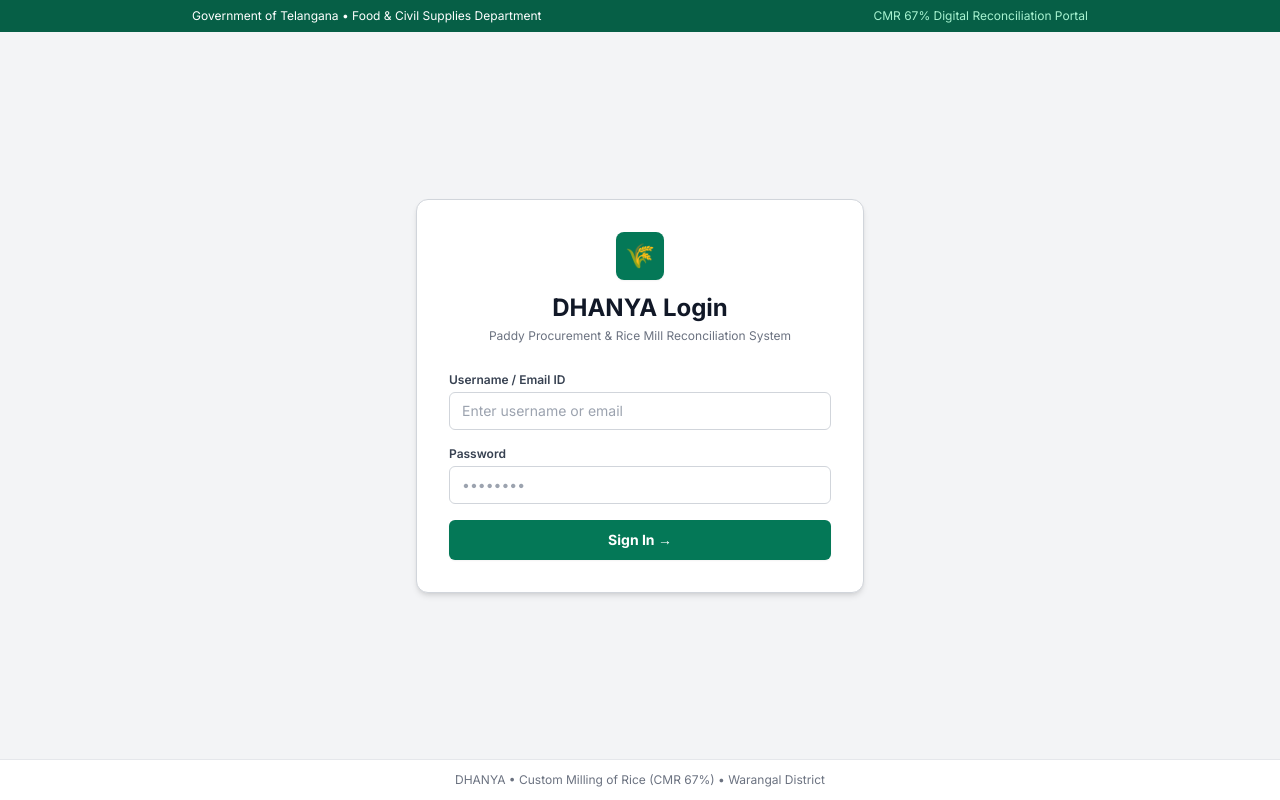
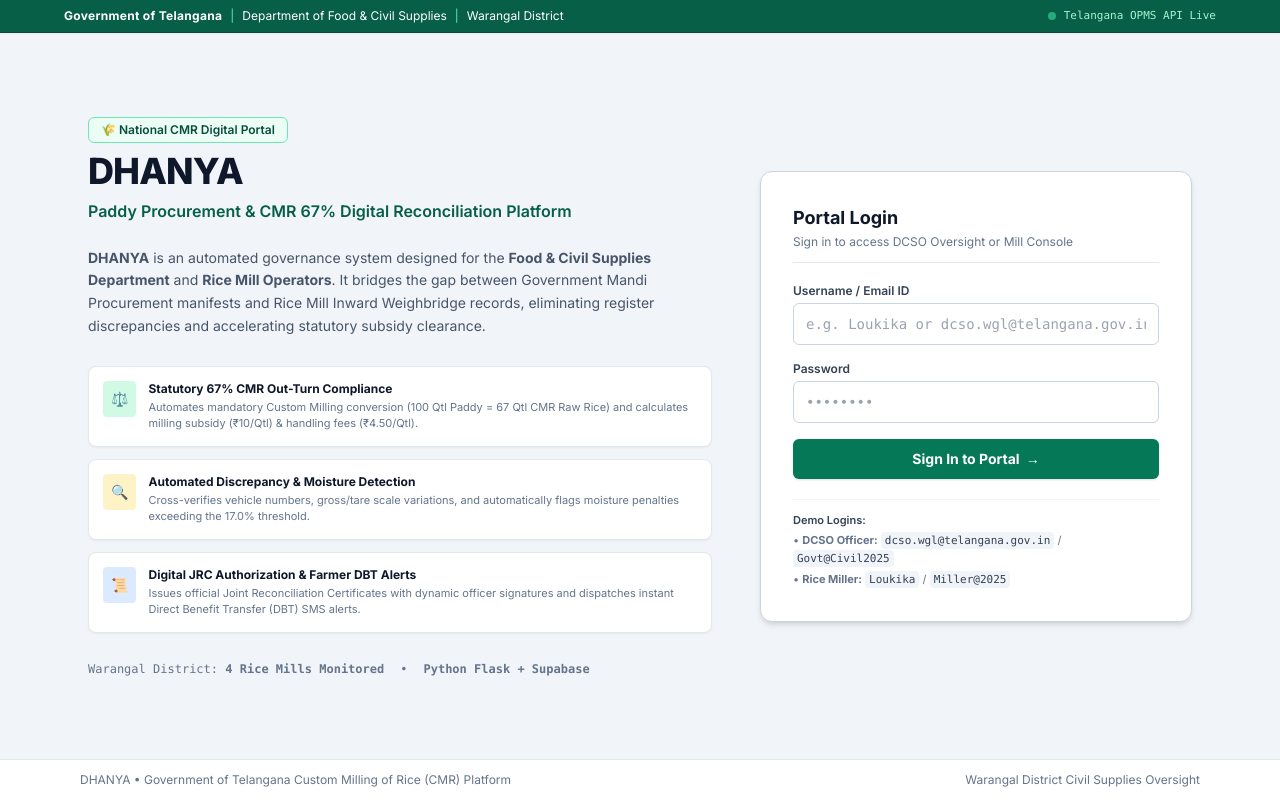
Before and after one commit to loukikamalla/Mini-Hackathon, a Flask app: page / in a window 1280 px wide. Run offline with Flask 3, Linux system fonts and the light colour scheme; some libraries are stand-ins or nearby versions.

Commit message:
Highlight DHANYA system details and statutory highlights alongside clean portal login

```diff
--- a/flask_backend/templates/landing.html
+++ b/flask_backend/templates/landing.html
@@ -3,63 +3,140 @@
 <head>
   <meta charset="UTF-8">
   <meta name="viewport" content="width=device-width, initial-scale=1.0">
-  <title>DHANYA - Portal Login</title>
+  <title>DHANYA - CMR 67% Digital Reconciliation Portal</title>
   <script src="https://cdn.tailwindcss.com"></script>
-  <link href="https://fonts.googleapis.com/css2?family=Inter:wght@400;500;600;700&display=swap" rel="stylesheet">
+  <link href="https://fonts.googleapis.com/css2?family=Inter:wght@400;500;600;700;800&display=swap" rel="stylesheet">
   <style>
     body { font-family: 'Inter', sans-serif; }
   </style>
 </head>
-<body class="bg-gray-100 text-gray-800 min-h-screen flex flex-col justify-between antialiased">
+<body class="bg-slate-100 text-slate-800 min-h-screen flex flex-col justify-between antialiased">
 
-  <!-- Top Simple Bar -->
-  <div class="bg-emerald-800 text-white text-xs py-2 px-4 text-center sm:text-left">
-    <div class="max-w-4xl mx-auto flex items-center justify-between">
-      <span>Government of Telangana • Food & Civil Supplies Department</span>
-      <span class="hidden sm:inline text-emerald-200">CMR 67% Digital Reconciliation Portal</span>
+  <!-- TOP GOVT STRIP -->
+  <div class="bg-emerald-800 text-white text-xs py-2 px-4 sm:px-8 border-b border-emerald-900 shadow-sm">
+    <div class="max-w-6xl mx-auto flex flex-col sm:flex-row items-center justify-between gap-1">
+      <div class="flex items-center gap-2">
+        <span class="font-bold tracking-wide">Government of Telangana</span>
+        <span class="text-emerald-300">|</span>
+        <span>Department of Food & Civil Supplies</span>
+        <span class="text-emerald-300">|</span>
+        <span>Warangal District</span>
+      </div>
+      <div class="flex items-center gap-2 font-mono text-[11px] text-emerald-200">
+        <span class="w-2 h-2 rounded-full bg-emerald-400 animate-pulse"></span>
+        <span>Telangana OPMS API Live</span>
+      </div>
     </div>
   </div>
 
-  <!-- Centered Login Box -->
-  <main class="flex-1 flex items-center justify-center p-4">
-    <div class="bg-white border border-gray-300 w-full max-w-md rounded-xl p-8 shadow-md space-y-6">
+  <!-- MAIN CONTAINER (SPLIT SCREEN: ABOUT DHANYA ON LEFT, LOGIN ON RIGHT) -->
+  <main class="max-w-6xl mx-auto px-4 sm:px-6 py-8 sm:py-12 flex-1 flex items-center justify-center w-full">
+    <div class="grid grid-cols-1 lg:grid-cols-12 gap-8 lg:gap-12 items-center w-full">
 
-      <!-- Title -->
-      <div class="text-center space-y-1">
-        <div class="inline-flex items-center justify-center w-12 h-12 bg-emerald-700 text-white text-2xl rounded-lg shadow-sm">
-          🌾
+      <!-- LEFT COLUMN: ABOUT DHANYA & SYSTEM HIGHLIGHTS -->
+      <div class="lg:col-span-7 space-y-6">
+
+        <div class="space-y-2">
+          <div class="inline-flex items-center gap-2 px-3 py-1 bg-emerald-50 border border-emerald-300 text-emerald-900 rounded-md text-xs font-semibold">
+            <span>🌾 National CMR Digital Portal</span>
           </div>
-        <h1 class="text-2xl font-bold text-gray-900 pt-2">DHANYA Login</h1>
-        <p class="text-xs text-gray-500">Paddy Procurement & Rice Mill Reconciliation System</p>
+          <h1 class="text-3xl sm:text-4xl font-extrabold text-slate-900 tracking-tight leading-tight">
+            DHANYA
+          </h1>
+          <p class="text-base font-semibold text-emerald-800">
+            Paddy Procurement & CMR 67% Digital Reconciliation Platform
+          </p>
         </div>
 
-      <!-- Login Form -->
-      <form onsubmit="handleLogin(event)" class="space-y-4 pt-1 text-xs">
+        <p class="text-sm text-slate-600 leading-relaxed">
+          <b>DHANYA</b> is an automated governance system designed for the <b>Food & Civil Supplies Department</b> and <b>Rice Mill Operators</b>. It bridges the gap between Government Mandi Procurement manifests and Rice Mill Inward Weighbridge records, eliminating register discrepancies and accelerating statutory subsidy clearance.
+        </p>
+
+        <!-- 3 CORE HIGHLIGHTS -->
+        <div class="space-y-3 pt-1">
+          <div class="p-3.5 bg-white border border-slate-200 rounded-lg shadow-sm flex items-start gap-3">
+            <div class="p-2 bg-emerald-100 text-emerald-800 rounded font-bold text-sm">⚖️</div>
             <div>
-          <label class="block font-semibold text-gray-700 mb-1">Username / Email ID</label>
-          <input type="text" id="username" required placeholder="Enter username or email" class="w-full px-3 py-2 bg-white border border-gray-300 rounded-md focus:outline-none focus:border-emerald-600 text-sm text-gray-900">
+              <h4 class="text-xs font-bold text-slate-900">Statutory 67% CMR Out-Turn Compliance</h4>
+              <p class="text-[11px] text-slate-500 mt-0.5">Automates mandatory Custom Milling conversion (100 Qtl Paddy = 67 Qtl CMR Raw Rice) and calculates milling subsidy (₹10/Qtl) & handling fees (₹4.50/Qtl).</p>
+            </div>
+          </div>
+
+          <div class="p-3.5 bg-white border border-slate-200 rounded-lg shadow-sm flex items-start gap-3">
+            <div class="p-2 bg-amber-100 text-amber-800 rounded font-bold text-sm">🔍</div>
+            <div>
+              <h4 class="text-xs font-bold text-slate-900">Automated Discrepancy & Moisture Detection</h4>
+              <p class="text-[11px] text-slate-500 mt-0.5">Cross-verifies vehicle numbers, gross/tare scale variations, and automatically flags moisture penalties exceeding the 17.0% threshold.</p>
+            </div>
+          </div>
+
+          <div class="p-3.5 bg-white border border-slate-200 rounded-lg shadow-sm flex items-start gap-3">
+            <div class="p-2 bg-blue-100 text-blue-800 rounded font-bold text-sm">📜</div>
+            <div>
+              <h4 class="text-xs font-bold text-slate-900">Digital JRC Authorization & Farmer DBT Alerts</h4>
+              <p class="text-[11px] text-slate-500 mt-0.5">Issues official Joint Reconciliation Certificates with dynamic officer signatures and dispatches instant Direct Benefit Transfer (DBT) SMS alerts.</p>
+            </div>
+          </div>
+        </div>
+
+        <div class="flex items-center gap-4 text-xs text-slate-500 pt-1 font-mono">
+          <span>Warangal District: <b>4 Rice Mills Monitored</b></span>
+          <span>•</span>
+          <span><b>Python Flask + Supabase</b></span>
+        </div>
+
+      </div>
+
+      <!-- RIGHT COLUMN: CLEAN LOGIN FORM -->
+      <div class="lg:col-span-5">
+        <div class="bg-white border border-slate-300 rounded-xl p-6 sm:p-8 shadow-md space-y-5">
+
+          <div class="border-b border-slate-200 pb-3">
+            <h2 class="text-lg font-bold text-slate-900">Portal Login</h2>
+            <p class="text-xs text-slate-500 mt-0.5">Sign in to access DCSO Oversight or Mill Console</p>
+          </div>
+
+          <!-- FORM -->
+          <form onsubmit="handleLogin(event)" class="space-y-4 text-xs">
+            <div>
+              <label class="block font-semibold text-slate-700 mb-1">Username / Email ID</label>
+              <input type="text" id="username" required placeholder="e.g. Loukika or dcso.wgl@telangana.gov.in" class="w-full px-3 py-2.5 bg-white border border-slate-300 rounded-md focus:outline-none focus:border-emerald-600 text-sm text-slate-900 font-mono">
             </div>
 
             <div>
-          <label class="block font-semibold text-gray-700 mb-1">Password</label>
-          <input type="password" id="password" required placeholder="••••••••" class="w-full px-3 py-2 bg-white border border-gray-300 rounded-md focus:outline-none focus:border-emerald-600 text-sm text-gray-900">
+              <label class="block font-semibold text-slate-700 mb-1">Password</label>
+              <input type="password" id="password" required placeholder="••••••••" class="w-full px-3 py-2.5 bg-white border border-slate-300 rounded-md focus:outline-none focus:border-emerald-600 text-sm text-slate-900 font-mono">
             </div>
 
-        <div id="loginError" class="hidden text-rose-700 font-semibold text-xs bg-rose-50 border border-rose-200 p-2 rounded">
+            <div id="loginError" class="hidden text-rose-700 font-semibold text-xs bg-rose-50 border border-rose-200 p-2.5 rounded">
               Invalid username or password.
             </div>
 
-        <button type="submit" id="loginBtn" class="w-full py-2.5 bg-emerald-700 hover:bg-emerald-800 text-white font-bold text-sm rounded-md shadow-sm transition">
-          Sign In →
+            <button type="submit" id="loginBtn" class="w-full py-2.5 bg-emerald-700 hover:bg-emerald-800 text-white font-bold text-sm rounded-md shadow transition flex items-center justify-center gap-1.5">
+              <span>Sign In to Portal</span>
+              <span>→</span>
             </button>
           </form>
+
+          <!-- Subtle Demo Credentials Hint -->
+          <div class="pt-3 border-t border-slate-100 text-[11px] text-slate-500 space-y-1">
+            <div class="font-semibold text-slate-700">Demo Logins:</div>
+            <div>• <b>DCSO Officer:</b> <code class="bg-slate-100 px-1 py-0.5 rounded text-slate-700">dcso.wgl@telangana.gov.in</code> / <code class="bg-slate-100 px-1 py-0.5 rounded text-slate-700">Govt@Civil2025</code></div>
+            <div>• <b>Rice Miller:</b> <code class="bg-slate-100 px-1 py-0.5 rounded text-slate-700">Loukika</code> / <code class="bg-slate-100 px-1 py-0.5 rounded text-slate-700">Miller@2025</code></div>
+          </div>
+
+        </div>
+      </div>
 
     </div>
   </main>
 
-  <!-- Bottom Footer -->
-  <footer class="py-3 text-center text-xs text-gray-500 border-t border-gray-200 bg-white">
-    <span>DHANYA • Custom Milling of Rice (CMR 67%) • Warangal District</span>
+  <!-- FOOTER -->
+  <footer class="bg-white border-t border-slate-200 py-3 text-center text-xs text-slate-500">
+    <div class="max-w-6xl mx-auto px-4 flex flex-col sm:flex-row items-center justify-between gap-1">
+      <div>DHANYA • Government of Telangana Custom Milling of Rice (CMR) Platform</div>
+      <div>Warangal District Civil Supplies Oversight</div>
+    </div>
   </footer>
 
   <script>
```
Lines whose indentation alone changed are shown as unchanged.
